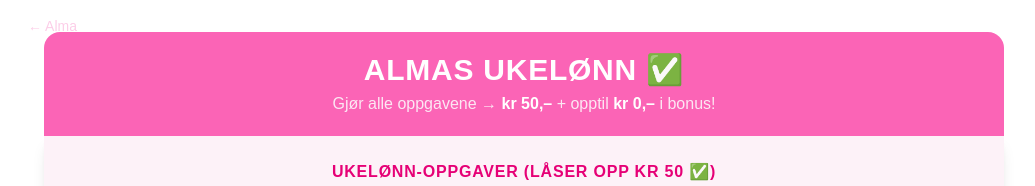
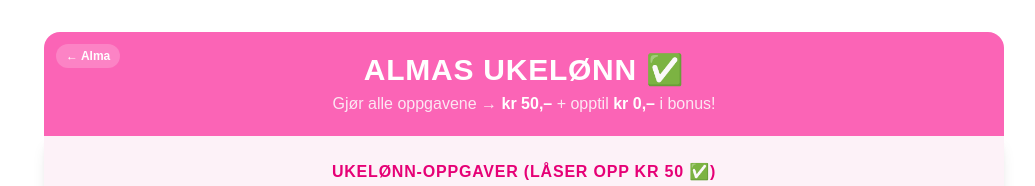
Before and after one commit to stianwetterstad/ukelonn, a Next.js app: page /ukelonn/child in a window 1280 px wide. Shown: the top 186 px of the page, without its empty margins (116-1151 px from the left). Built offline with nearby package versions, Linux system fonts and the light colour scheme; no server answers; the database is empty.

Commit message:
Fix: Alma-lenke som pill i header, korrekt posisjonering

```diff
--- a/src/app/child/page.tsx
+++ b/src/app/child/page.tsx
@@ -174,10 +174,10 @@ export default function ChildPage() {
   return (
     <main className="relative mx-auto flex min-h-screen w-full max-w-5xl flex-col px-4 py-6 md:px-8 md:py-8">
       {/* ─── Top banner ─── */}
-      <header className="rounded-t-2xl bg-pink-400 px-6 py-4 text-center md:py-5">
+      <header className="relative rounded-t-2xl bg-pink-400 px-6 py-4 text-center md:py-5">
         <a
           href="https://alma.rocks"
-          className="absolute left-4 top-4 text-xs text-pink-200 underline-offset-2 hover:text-white md:text-sm"
+          className="absolute left-3 top-3 flex items-center gap-0.5 rounded-full bg-white/20 px-2.5 py-1 text-xs font-semibold text-white hover:bg-white/30"
         >
           ← Alma
         </a>
--- a/src/app/parent/page.tsx
+++ b/src/app/parent/page.tsx
@@ -300,7 +300,7 @@ export default function ParentPage() {
       <header className="relative bg-pink-400 px-4 py-3 text-center">
         <a
           href="https://alma.rocks"
-          className="absolute left-3 top-1/2 -translate-y-1/2 text-xs text-pink-200 underline-offset-2 hover:text-white"
+          className="absolute left-3 top-3 flex items-center gap-0.5 rounded-full bg-white/20 px-2.5 py-1 text-xs font-semibold text-white hover:bg-white/30"
         >
           ← Alma
         </a>
```
